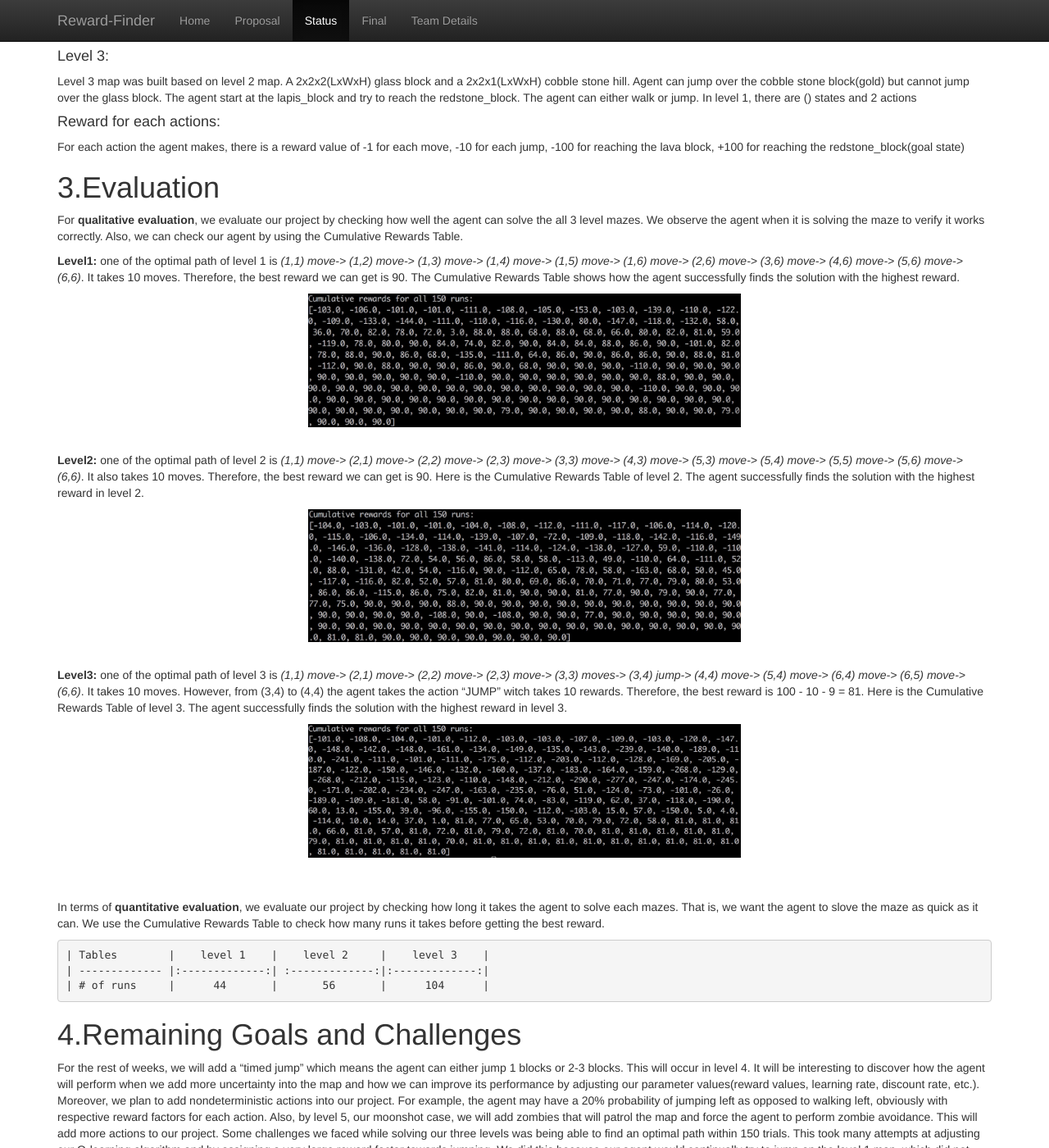
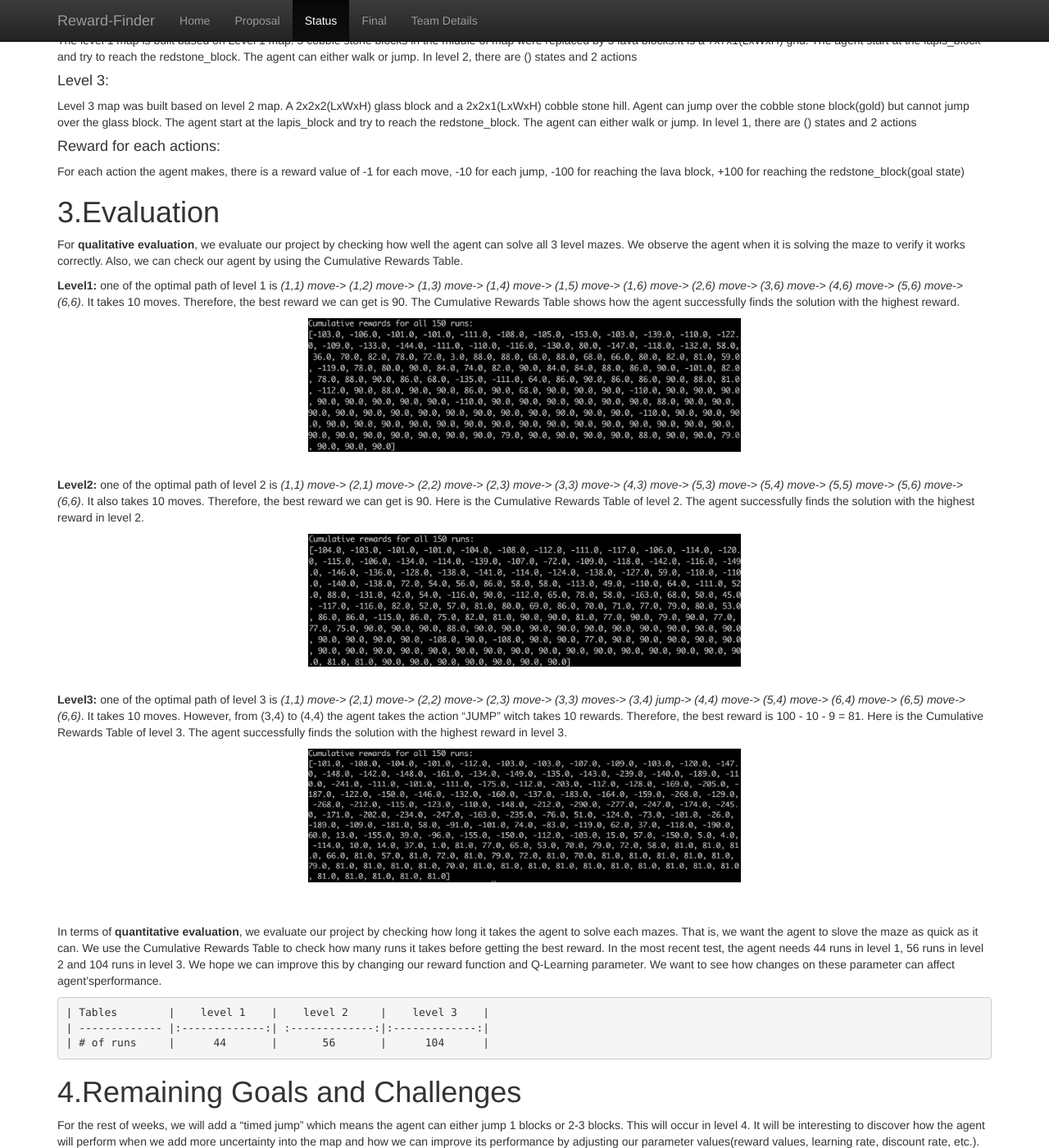
Before and after one commit to Moe202/CS175-Group-8, a Jekyll site: the page built from docs/status.md, in a window 1280 px wide and 1400 px high, scrolled down 1926 px. Shown: the whole window at 82% size. Built offline with Jekyll 4.4.1, drawn with Linux system fonts in a browser that asks for light colours; some of the changed lines change nothing that is shown; some of the changed text lies outside the part shown.

Commit message:
add more  “on quantitative evaluation”

````diff
--- a/docs/status.md
+++ b/docs/status.md
@@ -38,8 +38,8 @@ self.action_cost = [0, 0, 0, 0, 9, 9, 9, 9]
 ```
 **Learning Rate:** Alpha represents the learning rate. It is value between 0 and 1 ( 0 \< a \< 1). It indicates how much the utility values will be updated every time the agent takes an action. alpha = 0 means the agent will not learn anything. alpha = 1 means the agent will not consider any feature states (the agent only consider most recent information). In stochastic environment, alpha is preferable closer to 0 than 1. In our approach, we decide alpha value to be 0.1<br><br>
 **Discount Factor:** Gamma is the discount factor. It determines the importance of future information.  Gamma closer to 0 will encourages the agent to seek out rewards sooner rather than later. It makes the agent assign a smaller reward to the feature action. Gamma closer to 1 will makes the agent seek for high reward in the feature. This value usually closer to 1. We set gamma value to 1 in our approach<br><br>
-**Random Action:** Epsilon is the possibility of taking a random action instead of the best one. (needs more here)<br>
-**Immediate Reward Valuer:** r is the immediate reward value (needs more/ do we need it?)<br>
+**Random Action:** Epsilon is the possibility of taking a random action instead of the best one.<br>
+**Immediate Reward Valuer:** r is the immediate reward value<br>
 **Max Q Value:** The action has the highest utility value in next state will become the new Q value of that states<br>
 
 ### The 3 Levels
@@ -47,7 +47,7 @@ self.action_cost = [0, 0, 0, 0, 9, 9, 9, 9]
 
 The  Figure shows the grid layout in two-dimensional. It specify the start and end blocks. Also，it shows the terrian of mazes(the floor of the maze is cobblestone, block is built by glass\_blocks, hill is built by cobblestone\_blocks). The number in each grid represent the **(x,z)** value and each grids has an altitude value which is  **y**.
 
-
+Currently, we have three maps, each one is based on the previous one.
 #### Level 1:
 The level 1 map is a flat terrain with lava on eages. It is a 7x7x1(LxWxH) grid. The agent start at the lapis\_block and try to reach the redstone\_block. The agent can either walk or jump. In level 1, there are () states and 2 actions
 #### Level 2:
@@ -66,7 +66,7 @@ For each action the agent makes, there is a reward value of -1 for each move, -1
 
 
 # 3.Evaluation
-For **qualitative evaluation**, we evaluate our project by checking how well the agent can solve the all 3 level mazes. We observe the agent when it is solving the maze to verify it works correctly. Also, we can check our agent by using the Cumulative Rewards Table.<br>
+For **qualitative evaluation**, we evaluate our project by checking how well the agent can solve all 3 level mazes. We observe the agent when it is solving the maze to verify it works correctly. Also, we can check our agent by using the Cumulative Rewards Table.<br>
 
 **Level1:** one of the optimal path of level 1 is *(1,1) move-> (1,2) move-> (1,3) move-> (1,4) move-> (1,5) move-> (1,6) move-> (2,6) move-> (3,6) move-> (4,6) move-> (5,6) move-> (6,6)*. It takes 10 moves. Therefore, the best reward we can get is 90. The Cumulative Rewards Table shows how the agent successfully finds the solution with the highest reward.
 
@@ -81,7 +81,7 @@ For **qualitative evaluation**, we evaluate our project by checking how well the
 <center><img src="images/crt3.jpeg" title="Cumulative Rewards Table lvl 3" width="528" height="162.4" align="middle"/></center><br>
 
 <br>
-In terms of **quantitative evaluation**, we evaluate our project by checking how long it takes the agent to solve each mazes. That is, we want the agent to slove the maze as quick as it can. We use the Cumulative Rewards Table to check how many runs it takes before getting the best reward.<br>
+In terms of **quantitative evaluation**, we evaluate our project by checking how long it takes the agent to solve each mazes. That is, we want the agent to slove the maze as quick as it can. We use the Cumulative Rewards Table to check how many runs it takes before getting the best reward. In the most recent test, the agent needs 44 runs in level 1, 56 runs in level 2 and 104 runs in level 3. We hope we can improve this by changing our reward function and Q-Learning parameter. We want to see how changes on these parameter can affect agent'sperformance.<br>
 
 ```
 | Tables        |    level 1    |    level 2     |    level 3    |
````
